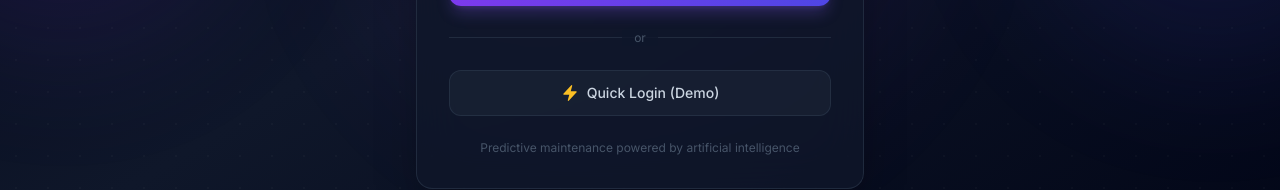
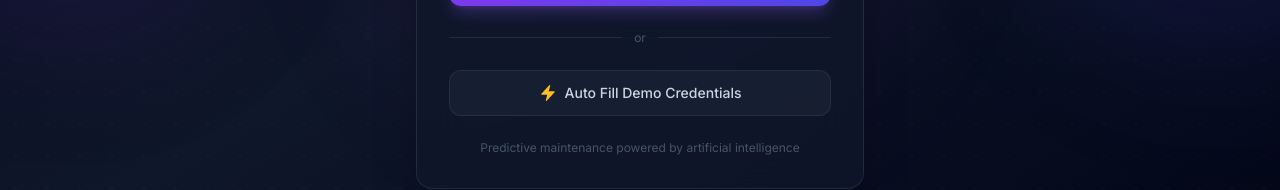
Before and after one commit to eakarsu/AICommercialKitchenEquipmentMaintenance, a React (Vite) app in the folder frontend/: page / in a window 1280 px wide. Shown: the part 532-722 px from the top of the page. Built offline with nearby package versions, Linux system fonts and the light colour scheme.

Commit message:
Commit pending workspace changes

```diff
--- a/frontend/src/api.js
+++ b/frontend/src/api.js
@@ -15,7 +15,7 @@ async function request(path, options = {}) {
   });
   const data = await res.json();
   if (!res.ok) throw new Error(data.error || 'Request failed');
-  return data;
+  return Array.isArray(data?.data) ? data.data : data;
 }
 
 export const api = {
--- a/frontend/src/pages/Login.jsx
+++ b/frontend/src/pages/Login.jsx
@@ -36,10 +36,6 @@ export default function Login({ onLogin }) {
   const handleQuickLogin = () => {
     setEmail(import.meta.env.VITE_DEMO_EMAIL || '');
     setPassword(import.meta.env.VITE_DEMO_PASSWORD || '');
-    // Submit on next tick so state is updated
-    setTimeout(() => {
-      document.getElementById('login-form').requestSubmit();
-    }, 50);
   };
 
   return (
@@ -167,7 +163,7 @@ export default function Login({ onLogin }) {
             className="w-full py-3 px-4 rounded-xl bg-slate-800/50 border border-slate-700/50 text-slate-300 font-medium text-sm hover:bg-slate-800 hover:border-slate-600/50 hover:text-slate-200 focus:outline-none focus:ring-2 focus:ring-slate-500/50 disabled:opacity-50 disabled:cursor-not-allowed transition-all duration-200 flex items-center justify-center gap-2"
           >
             <HiBolt className="text-amber-400 text-lg" />
-            Quick Login (Demo)
+            Auto Fill Demo Credentials
           </button>
 
           {/* Footer */}
```
